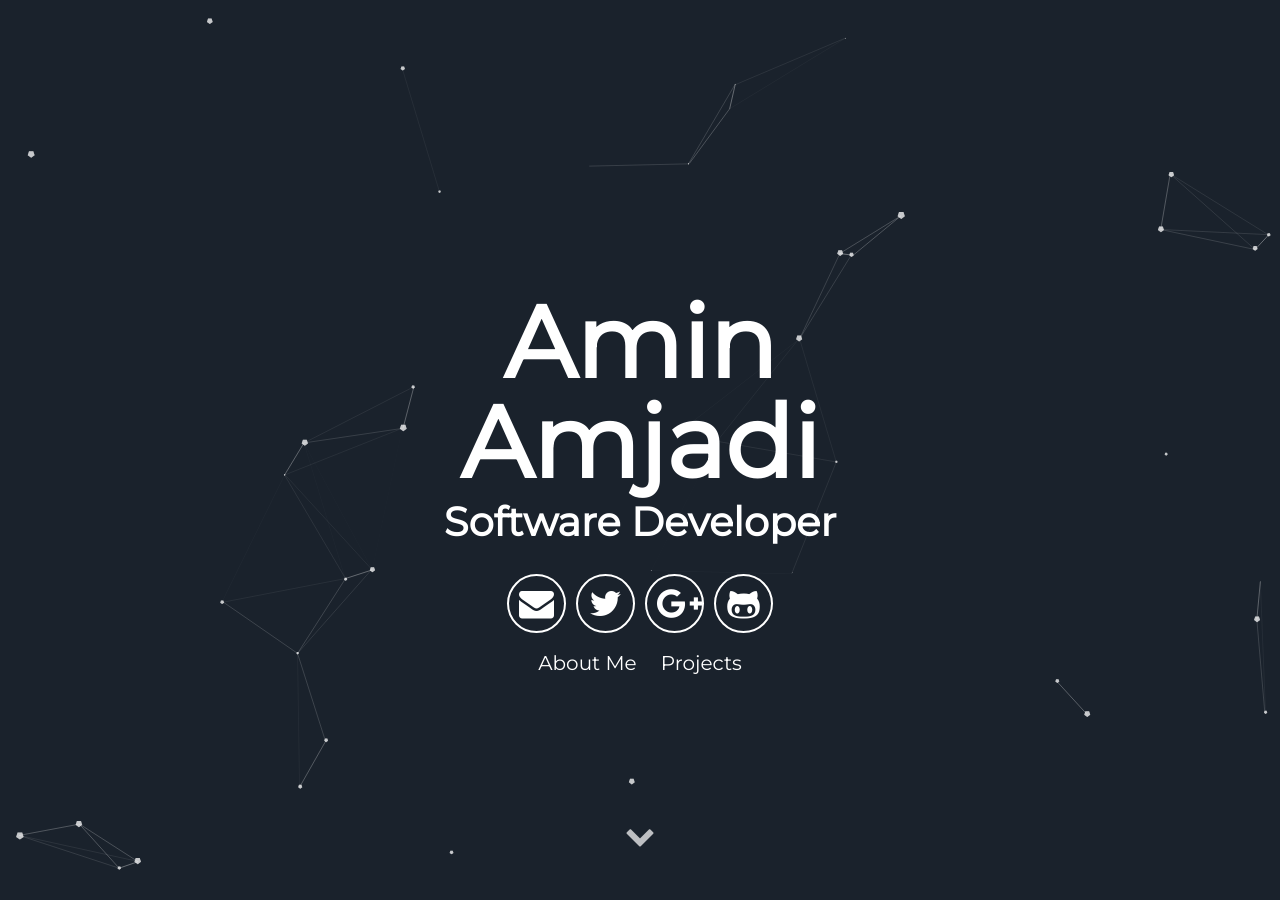
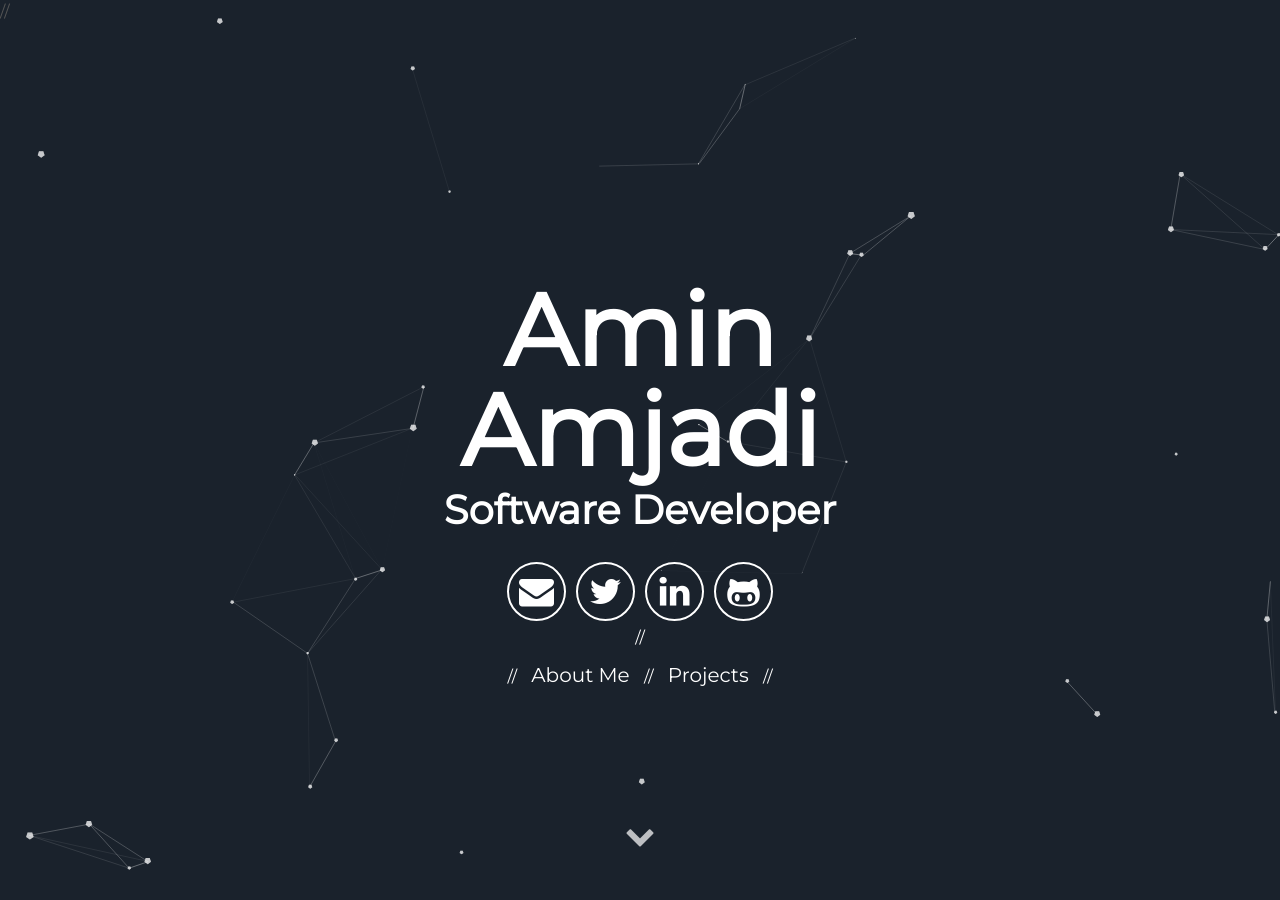
Before and after one commit to amjadi/amjadi.github.io, a Jekyll site: the page built from index.html, in a window 1280 px wide and 900 px high. Built offline with Jekyll 4.4.1, drawn with Linux system fonts in a browser that asks for light colours.

Commit message:
Update header.html

```diff
--- a/_includes/header.html
+++ b/_includes/header.html
@@ -5,15 +5,15 @@
         <span class="site-description">{{site.user_title}}</span>
       </h1>
       <div class="header-icons">
-        <a aria-label="Send email" href="#"><i class="icon fa fa-envelope"></i></a>
-        <a aria-label="My Twitter" target="_blank" href="#"><i class="icon fa fa-twitter" aria-hidden="true"></i></a>
-        <a aria-label="My Google Plus" target="_blank" href="#"><i class="icon fa fa-google-plus" aria-hidden="true"></i></a>
-        <a aria-label="My Github" target="_blank" href="#"><i class="icon fa fa-github-alt" aria-hidden="true"></i></a>
+        <a aria-label="Send email" href="mailto:m.a.amjadi@gmail.com"><i class="icon fa fa-envelope"></i></a>
+        <a aria-label="My Twitter" target="_blank" href="https://twitter.com/amjadi"><i class="icon fa fa-twitter" aria-hidden="true"></i></a>
+        <a aria-label="My LinkedIn" target="_blank" href="https://www.linkedin.com/in/aminamjadi/"><i class="icon fa fa-linkedin" aria-hidden="true"></i></a>
+        <a aria-label="My Github" target="_blank" href="https://github.com/amjadi"><i class="icon fa fa-github-alt" aria-hidden="true"></i></a>
       </div>
-      <div class="header-links">
-        <a class="link" href="#about" data-scroll>About Me</a>
-        <a class="link" href="#projects" data-scroll>Projects</a>
-      </div>
+    //  <div class="header-links">
+    //    <a class="link" href="#about" data-scroll>About Me</a>
+    //    <a class="link" href="#projects" data-scroll>Projects</a>
+    //  </div>
   </div>
-  <a class="down" href="#about" data-scroll><i class="icon fa fa-chevron-down" aria-hidden="true"></i></a>
+ // <a class="down" href="#about" data-scroll><i class="icon fa fa-chevron-down" aria-hidden="true"></i></a>
 </div>
```
